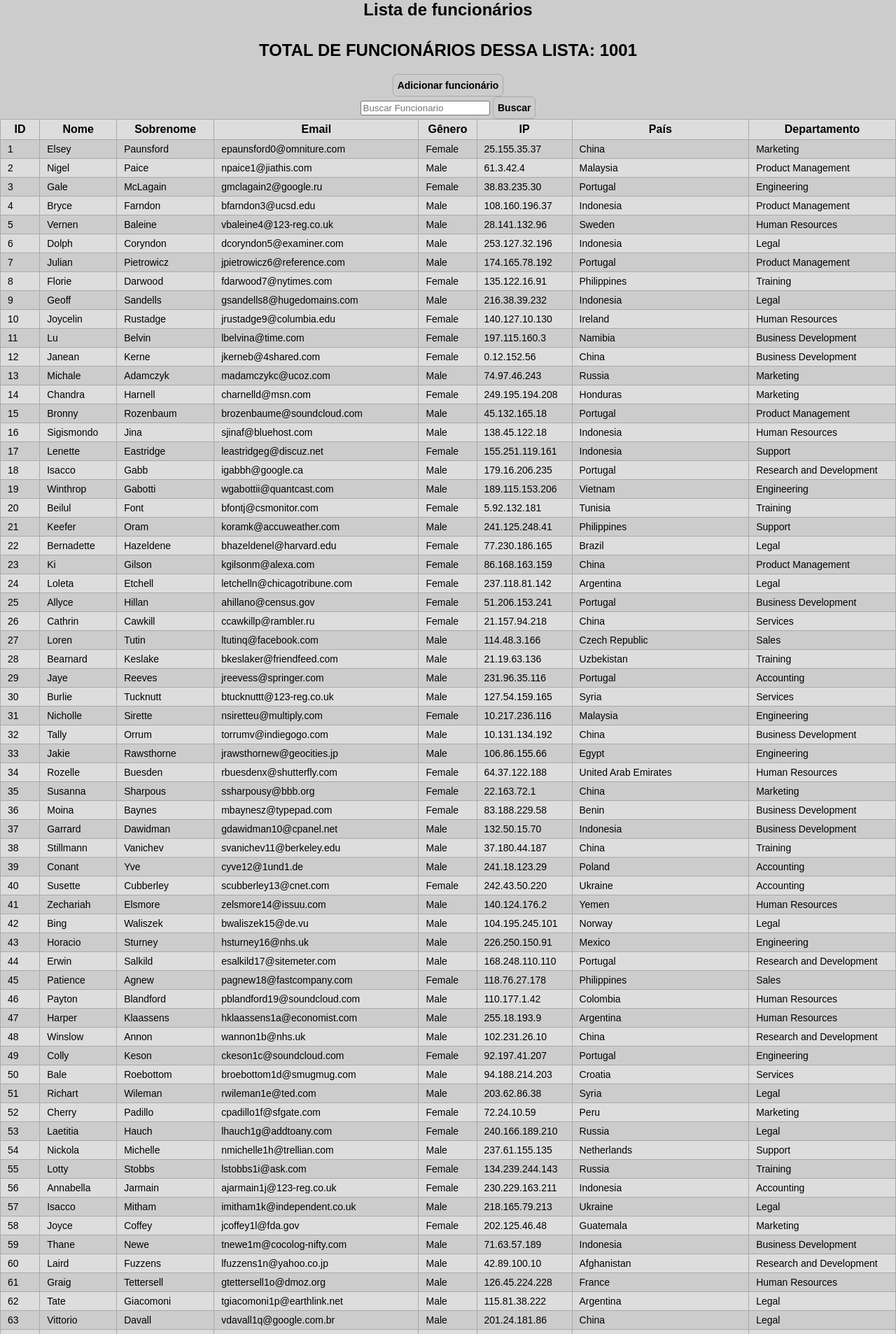
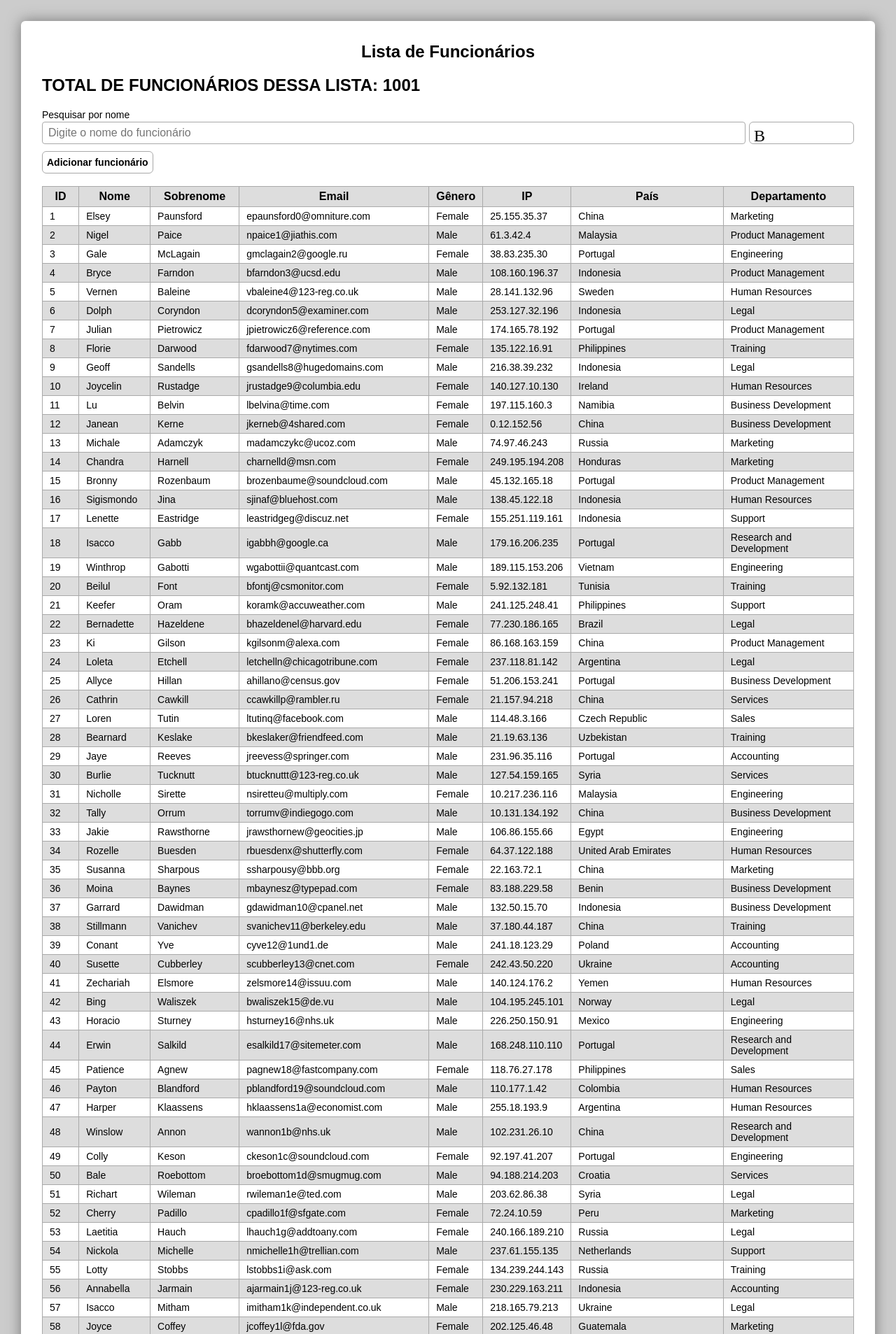
Before and after one commit to guoliveirapereira24/Atividade-aula10-php, a PHP site: page / in a window 1280 px wide. Shown: the top 1907 px of the page at 70% size. Run offline with PHP 8.4, Linux system fonts and the light colour scheme.

Commit message:
Sem erros e adicionar funcionários funcionando

```diff
--- a/acoes.php
+++ b/acoes.php
@@ -8,7 +8,7 @@ $novoFuncionario = [
     "last_name" => $_POST["last_name"],
     "email" => $_POST["email"],
     "gender" => $_POST["gender"],
-    "ip_adress" => $_POST["ip_adress"],
+    "ip_address" => $_POST["ip_address"],
     "country" => $_POST["country"],
     "department" => $_POST["department"],
 ];
@@ -16,4 +16,3 @@ $novoFuncionario = [
 adicionarFuncionario("./dados/empresaX.json", $novoFuncionario);
 
 header("location: index.php");
-?>
--- a/funcoes.php
+++ b/funcoes.php
@@ -1,5 +1,4 @@
 <?php
-
 //recebe o nome do arquivo
 function lerArquivo($nomeArquivo){
 //lÊ o arquivo como string
@@ -7,37 +6,35 @@ function lerArquivo($nomeArquivo){
 //echo $arquivo;
 
 //transforma a string em array
-    $jsonArray = json_decode($arquivo);
+    $arquivoArr = json_decode($arquivo);
 
     // var_dump($jsonArray);exit;
 
 //print_r($jsonArray);
 
 //devolve o array
-return $jsonArray;
+    return $arquivoArr;
 }
 
 
 
 //busca o aluno dentro da lista e
 // devolve uma lista com os alunos encontrados
-function buscarFuncionarioNome($funcionarios, $filtro){
-
+function buscarFuncionario($funcionarios, $filtro){
 
     $funcionariosFiltro = [];
+
     foreach($funcionarios as $funcionario){
-        if(strpos($funcionario->first_name, $filtro) !== false
+        if(
+        strpos($funcionario->first_name, $filtro) !== false
         ||
         strpos($funcionario->last_name, $filtro) !== false
         ||
         strpos($funcionario->department, $filtro) !== false
         ){
             $funcionariosFiltro[] = $funcionario;
-
         }
-
     }
-
 
     return $funcionariosFiltro;
 
@@ -45,7 +42,7 @@ function buscarFuncionarioNome($funcionarios, $filtro){
 
 function adicionarFuncionario($nomeArquivo, $novoFuncionario){
 
-    $funcionarios = $lerArquivo($nomeArquivo);
+    $funcionarios = lerArquivo($nomeArquivo);
 
     $funcionarios[] = $novoFuncionario;
 
--- a/index.php
+++ b/index.php
@@ -2,16 +2,12 @@
 
     require("./funcoes.php");
 
-    $funcionarios = lerArquivo("./empresaX.json");
+    $funcionarios = lerArquivo("./dados/empresaX.json");
 
-
-if (isset($_GET["buscarFuncionario"]) && $_GET["filtro"] !=""){
-$funcionarios = buscarFuncionarioNome($funcionarios,$_GET["filtro"]);
+if (isset($_GET["filtro"]) && $_GET["filtro"] != ""){
+    $funcionarios = buscarFuncionario($funcionarios, $_GET["filtro"]);
 }
-
-
 ?>
-
 <!DOCTYPE html>
 <html lang="pt-br">
     <script src="./script.js"></script>
@@ -19,51 +15,44 @@ $funcionarios = buscarFuncionarioNome($funcionarios,$_GET["filtro"]);
     <meta charset="UTF-8">
     <meta http-equiv="X-UA-Compatible" content="IE=edge">
     <meta name="viewport" content="width=device-width, initial-scale=1.0">
+    <link href="https://fonts.googleapis.com/icon?family=Material+Icons" rel="stylesheet">
     <link rel="stylesheet" href="./styles-global.css">
     <script src="./script.js" defer></script>
     <title>Funcionarios JSON</title>
 </head>
+
 <body>
-    <h1>Lista de funcionários</h1>
+<div class="content">
+    <h1>Lista de Funcionários</h1>
     <h2>TOTAL DE FUNCIONÁRIOS DESSA LISTA: <?php echo count($funcionarios); ?></h2>
 
 
+    <form method="GET" class="search-form">
+    <div class="input-group" style="flex: 1">
+        <label>Pesquisar por nome</label>
+        <input type="search" name="filtro"placeholder="Digite o nome do funcionário"
+        value="<?= isset($_GET["filtro"]) ? $_GET["filtro"] : ""?>" />
+    </div>
+        <button class="material-icons">
+            Buscar
+        </button>
+    </form>
     <button id="btnAddFuncionario">Adicionar funcionário</button>
-
-    <div class="modal-form" action="acoes.php" method="POST">
-
-        <form id="form-funcionario">
-
-            <input type="text" id="idFuncionarioNovo" name="id" placeholder="ID">
-
-            <input type="text" id="nomeFuncionarioNovo" name="first_name" placeholder="First name">
-
-            <input type="text" id="UltimoNomeFuncionarioNovo" name="last_name" placeholder="Second name">
-
-            <input type="text" id="emailFuncionarioNovo" name="email" placeholder="email">
-    <p id="generoCaixa">Gênero:</p>
-<p>
-            <input type="radio" id="generoFuncionarioNovo" name="gender" value="Masculino">Masc
-            <input type="radio" id="generoFuncionarioNovo" name="gender" value="Feminino">Fem
-            <input type="radio" id="generoFuncionarioNovo" name="gender" value="Outro">Other
-
-</p>
-            <input type="text" id="ipFuncionarioNovo" name="ip_address" placeholder="IP">
-
-            <input type="text" id="paisFuncionarioNovo" name="country" placeholder="Country">
-
-            <input type="text" id="departamentoFuncionarioNovo" name="department" placeholder="Department">
-
-            <button>Add</button>
+    <br /><br />
+    <div class="modal-form">
+        <form id="form-funcionario" action="acoes.php" method="POST">
+            <h1>Adicionar Funcionário</h1>
+            <input type="text" name="id" placeholder="Digite o ID"/>
+            <input type="text" name="first_name" placeholder="Digite o primeiro nome"/>
+            <input type="text" name="last_name" placeholder="Digite o segundo nome"/>
+            <input type="text" name="email" placeholder="Digite o email"/>
+            <input type="text" name="gender" placeholder="Digite o sexo"/>
+            <input type="text" name="ip_address" placeholder="Digite o IP"/>
+            <input type="text" name="country" placeholder="Digite o país"/>
+            <input type="text" name="department" placeholder="Digite o departamento"/>
+            <button>Salvar</button>
+        </form>
     </div>
-
-        </form>
-    <form action="">
-
-        <input type="text" name="buscarFuncionario"
-        value="<?= isset($_GET["filtro"/*filtro*/]) ? $_GET["filtro"/*filtro*/] : ""?>" placeholder="Buscar Funcionario"/>
-        <button>Buscar</button>
-    </form>
     <table border="1">
         <tr>
             <th>ID</th>
@@ -89,7 +78,6 @@ $funcionarios = buscarFuncionarioNome($funcionarios,$_GET["filtro"]);
             <td><?= $funcionario -> country?></td>
             <td><?= $funcionario -> department?></td>
 
-
         </tr>
     <?php
         endforeach;
@@ -97,6 +85,6 @@ $funcionarios = buscarFuncionarioNome($funcionarios,$_GET["filtro"]);
 
 
     </table>
-
+</div>
 </body>
 </html>
--- a/script.js
+++ b/script.js
@@ -12,8 +12,7 @@
 }*/
 
 function showModal(){
-    document.querySelector("modal-form").style.display = "flex";
+    document.querySelector(".modal-form").style.display = "flex";
 
 }
-document.getElementsById("btnAddFuncionario")
-    .addEventListener("click", showModal);
+document.getElementById("btnAddFuncionario").addEventListener("click", showModal);
```
Also changed, not shown: dados/empresaX.json (renamed from empresaX.json).
